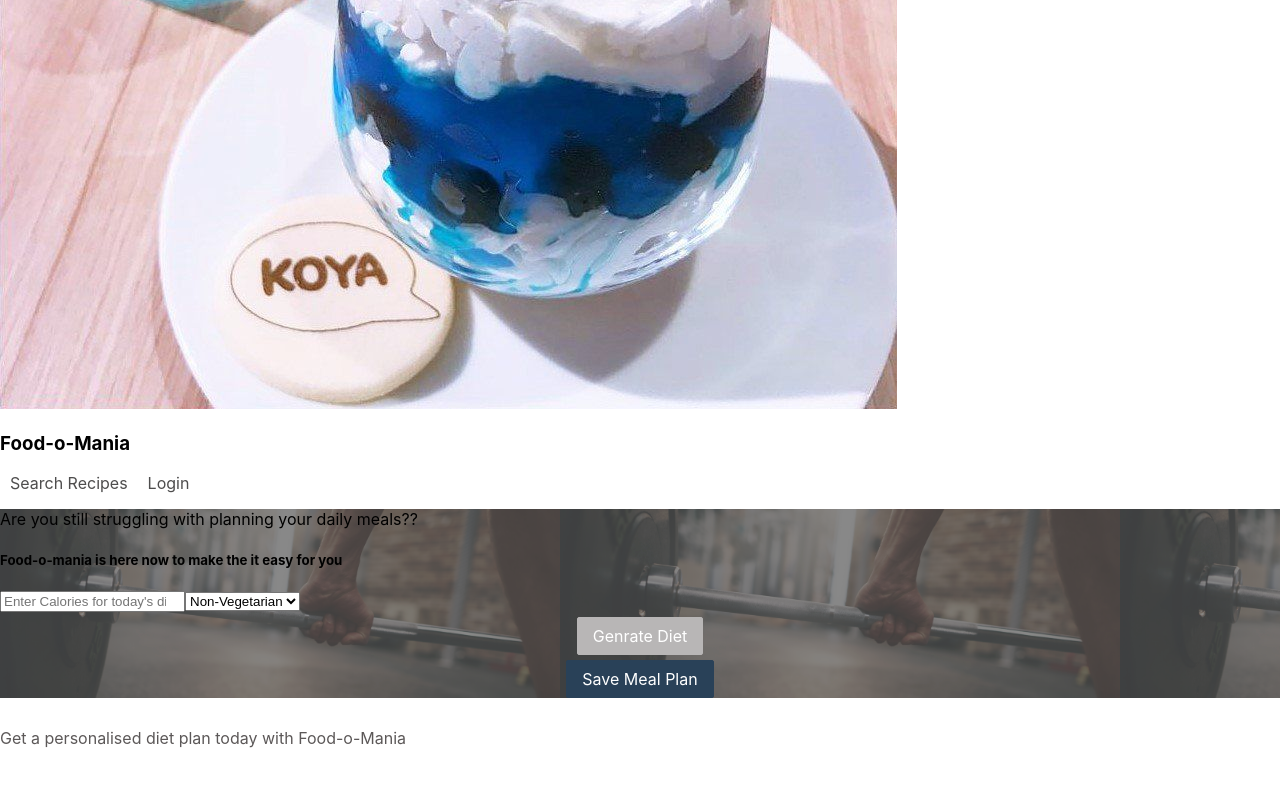
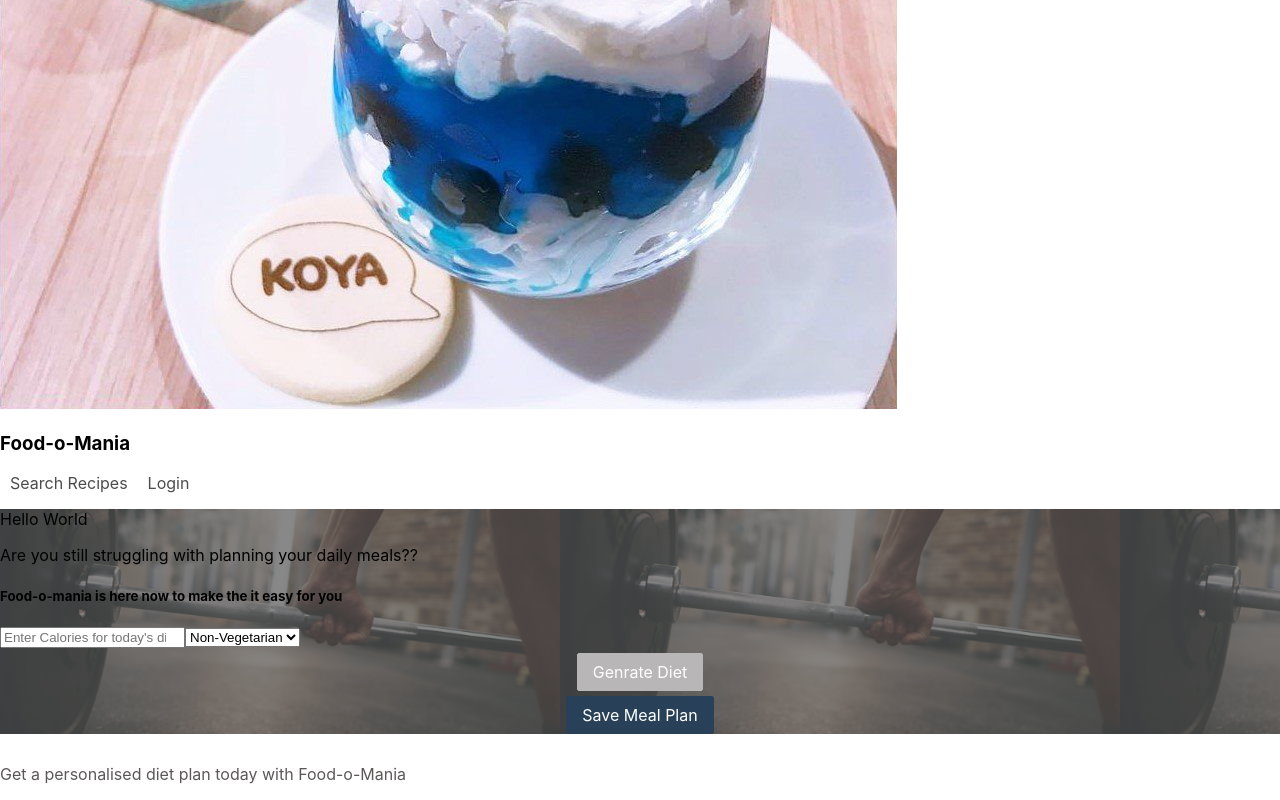
Before and after one commit to Disha644/food-o-mania, a React app: page /meal-planner in a window 1280 px wide. Shown: the part 1056-1856 px from the top of the page. Before the commit the page ends 1820 px from the top, so only its background shows below. Built offline with nearby package versions, Linux system fonts and the light colour scheme.

Commit message:
animation fixed

```diff
--- a/src/components/Modal/Modal.css
+++ b/src/components/Modal/Modal.css
@@ -9,16 +9,18 @@
   padding: 16px;
   left: 15%;
   top: 30%;
-  z-index: 500;
   box-sizing: border-box;
+  opacity: 0;
+  transform: scale(0);
+  z-index: 0;
 }
 
 .Open {
-  animation: animate 0.8s ease-in-out 0s 1 normal forwards;
+  animation: animate 0.6s ease-in-out 0s 1 normal forwards;
 }
 
 .Close {
-  animation: animate 3s ease-in-out 0s 1 reverse;
+  animation: animate 0.6s ease-in-out 0s 1 reverse forwards;
 }
 
 @media (min-width: 600px) {
@@ -31,10 +33,12 @@
 @keyframes animate {
   0% {
     opacity: 0;
-    scale: 0;
+    transform: scale(0);
+    z-index: 0;
   }
   100% {
     opacity: 1;
     transform: scale(1);
+    z-index: 500;
   }
 }
--- a/src/components/Modal/Modal.js
+++ b/src/components/Modal/Modal.js
@@ -5,9 +5,9 @@ import classes from './Modal.css'
 
 const Modal = (props) => {
 
-    let attachedClasses = [classes.Modal, classes.Close];
+    let attachedClasses = [classes.Modal];
     if (props.show) {
-        attachedClasses = [classes.Modal, classes.Open];
+        attachedClasses.push(classes.Open);
     }
 
     return (
--- a/src/components/Navigation/SideDrawer/SideDrawer.js
+++ b/src/components/Navigation/SideDrawer/SideDrawer.js
@@ -8,9 +8,11 @@ import classes from './SideDrawer.css';
 
 const SideBar = (props) => {
 
-    let attachedClasses = [classes.SideDrawer, classes.Close];
+    let attachedClasses = [classes.SideDrawer];
     if (props.sideDrawerOpen) {
-        attachedClasses = [classes.SideDrawer, classes.Open];
+        attachedClasses.push(classes.Open);
+    } else {
+        attachedClasses.push(classes.Close);
     }
 
     return (
--- a/src/containers/MealPlanner/MealPlanner.js
+++ b/src/containers/MealPlanner/MealPlanner.js
@@ -43,11 +43,7 @@ const MealPlanner = (props) => {
         setShowModal(false);
     }
 
-
-    let modal = null;
-    if (showModal) {
-        modal = <Modal close={closeModalHandler} show={showModal}><p>Hello World</p></Modal>
-    }
+    const modal = <Modal close={closeModalHandler} show={showModal}><p>Hello World</p></Modal>
 
     let output = (
         <p style={{ color: 'rgb(92, 88, 88)', marginTop: '30px' }}>Get a personalised diet plan today with Food-o-Mania</p>
@@ -75,7 +71,6 @@ const MealPlanner = (props) => {
 
     return (
         <div className={classes.MealPlanner}>
-
             <div className={classes.Image} style={{ backgroundImage: `url(${Background})` }}>
                 {modal}
                 <p>Are you still struggling with planning your daily meals??</p>
```
